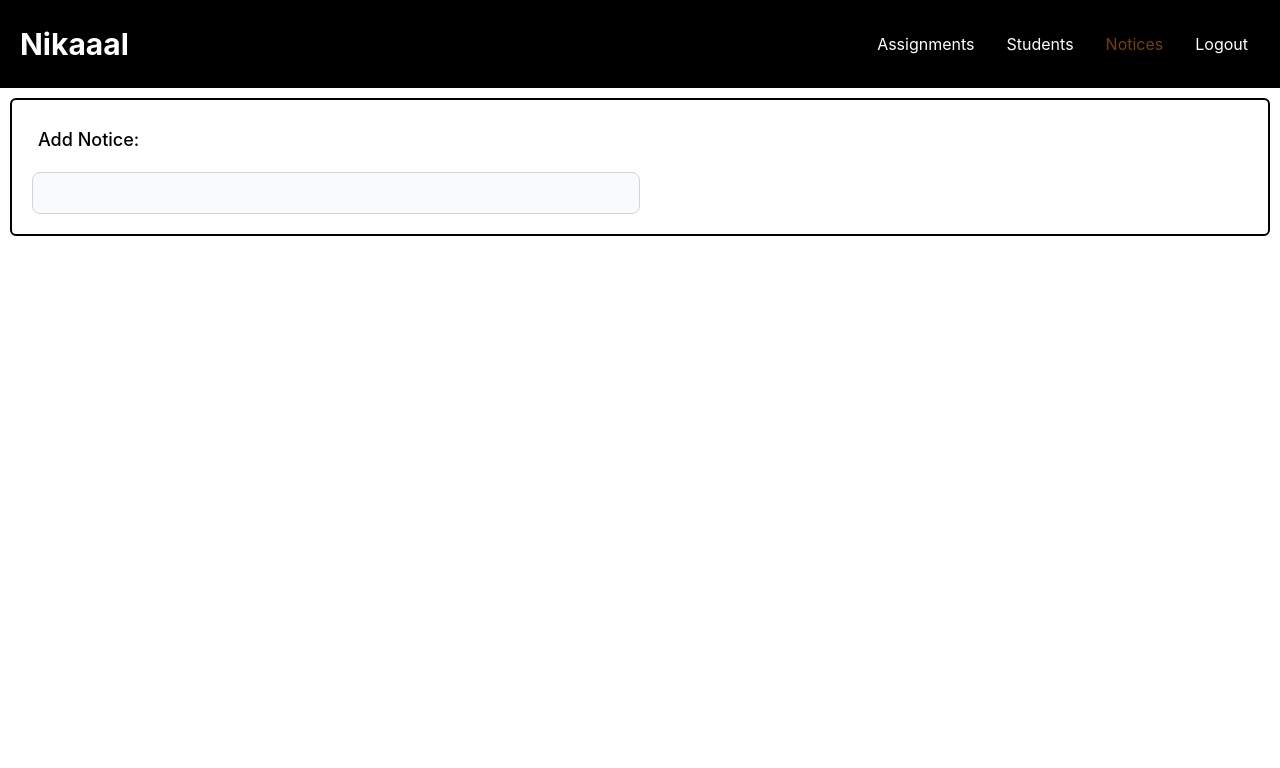
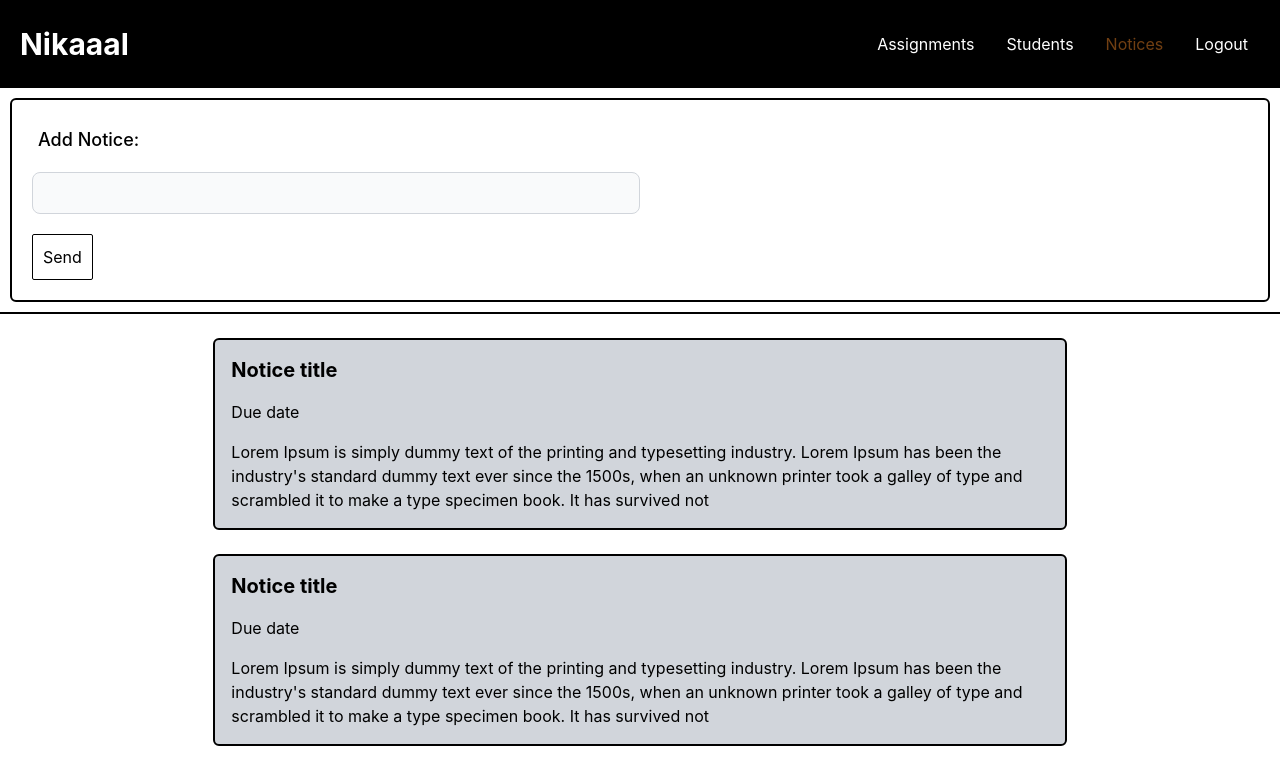
Before and after one commit to programmerpranit/codeissance_35_vadapav, a Next.js app: page /teacher/classroom/1/notices in a window 1280 px wide. Shown: the top 768 px of the page. Built offline with nearby package versions, Linux system fonts and the light colour scheme.

Commit message:
completed notice in teacher

```diff
--- a/components/Assignment.jsx
+++ b/components/Assignment.jsx
@@ -1,28 +1,20 @@
-import React from 'react'
+import React from "react";
 
 const Assignment = () => {
   return (
     <>
-              <a
-          href="#"
-          class="block p-6 max-w-sm bg-white rounded-lg border border-gray-200 shadow-md hover:bg-gray-100 dark:bg-gray-800 dark:border-gray-700 dark:hover:bg-gray-700"
-        >
-          <p class="font-normal text-lg border-b-2 text-white ">
-          Subject Name:
-          </p>
-          <p class="font-normal text-lg  text-white ">
-          Assignment Number
-          </p>
-          <p class="font-normal text-gray-700 dark:text-gray-400">
-          Here are the biggest enterprise technology acquisitions of 2021 so
-            far, in reverse chronological order.
-          </p>
-          <h5 class="mb-2 text-2xl border-b tracking-tight text-gray-900 dark:text-white">
-            ~Teacher name
-          </h5>
-        </a>
+      <div className="border-black border-2 mx-auto bg-[#d1d5db] rounded-md m-4 mt-6 p-2  w-4/6">
+        <h1 className="text-xl font-bold p-2">Assignment Name</h1>
+        <h1 className="p-2">Due date</h1>
+        <p className="p-2">
+          Lorem Ipsum is simply dummy text of the printing and typesetting
+          industry. Lorem Ipsum has been the industry's standard dummy text ever
+          since the 1500s, when an unknown printer took a galley of type and
+          scrambled it to make a type specimen book. It has survived not
+        </p>
+      </div>
     </>
-  )
-}
+  );
+};
 
-export default Assignment
+export default Assignment;
--- a/components/Notice.jsx
+++ b/components/Notice.jsx
@@ -1,20 +1,17 @@
 import React from "react";
 
-const Notice = ({teacherName, title}) => {
+const Notice = ({ teacherName, title }) => {
   return (
     <>
-      <div className="flex flex-col m-3 p-2">
-        <a
-          href="#"
-          class="block p-6 max-w-sm bg-white rounded-lg border border-gray-200 shadow-md hover:bg-gray-100 dark:bg-gray-800 dark:border-gray-700 dark:hover:bg-gray-700"
-        >
-          <p class="font-normal text-gray-700 dark:text-gray-400">
-            {title}
-          </p>
-          <h5 class="mb-2 text-2xl border-b tracking-tight text-gray-900 dark:text-white">
-            ~{teacherName}
-          </h5>
-        </a>
+      <div className="border-black border-2 mx-auto bg-[#d1d5db] rounded-md m-4 mt-6 p-2  w-4/6">
+        <h1 className="text-xl font-bold p-2">Notice title</h1>
+        <h1 className="p-2">Due date</h1>
+        <p className="p-2">
+          Lorem Ipsum is simply dummy text of the printing and typesetting
+          industry. Lorem Ipsum has been the industry's standard dummy text ever
+          since the 1500s, when an unknown printer took a galley of type and
+          scrambled it to make a type specimen book. It has survived not
+        </p>
       </div>
     </>
   );
--- a/pages/teacher/classroom/[id]/index.js
+++ b/pages/teacher/classroom/[id]/index.js
@@ -1,5 +1,6 @@
 import Link from "next/link";
 import React from "react";
+import Assignment from "../../../../components/Assignment";
 
 const Classroom = () => {
   return (
@@ -49,36 +50,9 @@
         </button>
 
       </div>
-      <div className="border-black border-2 mx-auto bg-[#d1d5db] rounded-md m-4 mt-6 p-2 w-4/6">
-          <h1 className="text-xl font-bold p-2" >Assignment Name</h1>
-          <h1 className="p-2">Due date</h1>
-          <p className="p-2">
-            Lorem Ipsum is simply dummy text of the printing and typesetting
-            industry. Lorem Ipsum has been the industry's standard dummy text
-            ever since the 1500s, when an unknown printer took a galley of type
-            and scrambled it to make a type specimen book. It has survived not
-          </p>
-        </div>
-        <div className="border-black border-2 mx-auto bg-[#d1d5db] rounded-md m-4 mt-6 p-2  w-4/6">
-          <h1 className="text-xl font-bold p-2" >Assignment Name</h1>
-          <h1 className="p-2">Due date</h1>
-          <p className="p-2">
-            Lorem Ipsum is simply dummy text of the printing and typesetting
-            industry. Lorem Ipsum has been the industry's standard dummy text
-            ever since the 1500s, when an unknown printer took a galley of type
-            and scrambled it to make a type specimen book. It has survived not
-          </p>
-        </div>
-        <div className="border-black border-2 mx-auto bg-[#d1d5db] rounded-md m-4 mt-6 p-2  w-4/6">
-          <h1 className="text-xl font-bold p-2" >Assignment Name</h1>
-          <h1 className="p-2">Due date</h1>
-          <p className="p-2">
-            Lorem Ipsum is simply dummy text of the printing and typesetting
-            industry. Lorem Ipsum has been the industry's standard dummy text
-            ever since the 1500s, when an unknown printer took a galley of type
-            and scrambled it to make a type specimen book. It has survived not
-          </p>
-        </div>
+      <Assignment />
+      <Assignment />
+
     </>
   );
 };
--- a/pages/teacher/classroom/[id]/notices.jsx
+++ b/pages/teacher/classroom/[id]/notices.jsx
@@ -48,7 +48,7 @@
             </Link>
           </ul>
         </div>
-        <div className=" border-2 border-black m-2.5 p-2.5 rounded-md">
+        <div className=" border-2 border-black m-2.5 p-2.5 rounded-md ">
           <div className=" rounded-md  rounded-black ">
             <div className="flex-col">
               <label
@@ -64,12 +64,16 @@
                   className="bg-gray-50 w-3/6 border p-2.5 border-gray-300  text-sm rounded-lg focus:ring-blue-500 focus:border-blue-500 block    dark:border-gray-600 dark:placeholder-gray-400 text-black dark:focus:ring-blue-500 dark:focus:border-blue-500"
                 />
               </div>
+              <button className="border border-black rounded-sm p-2.5 m-2.5">Send</button>
             </div>
           </div>
         </div>
+        <div className="border border-black" />
         <div>
-
-
+          <Notice />
+          <Notice />
+          <Notice />
+          <Notice />
         </div>
       </div>
     </>
```
